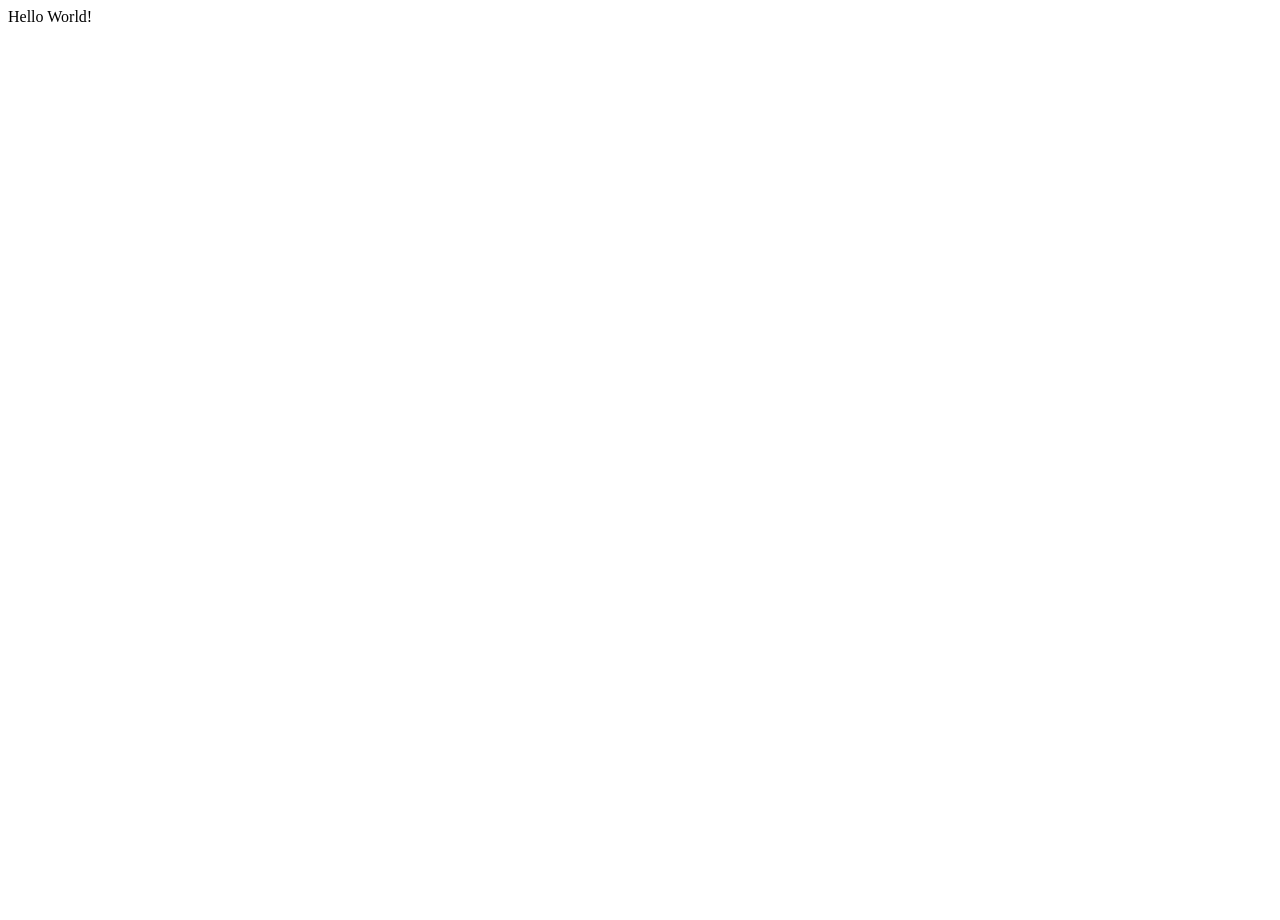
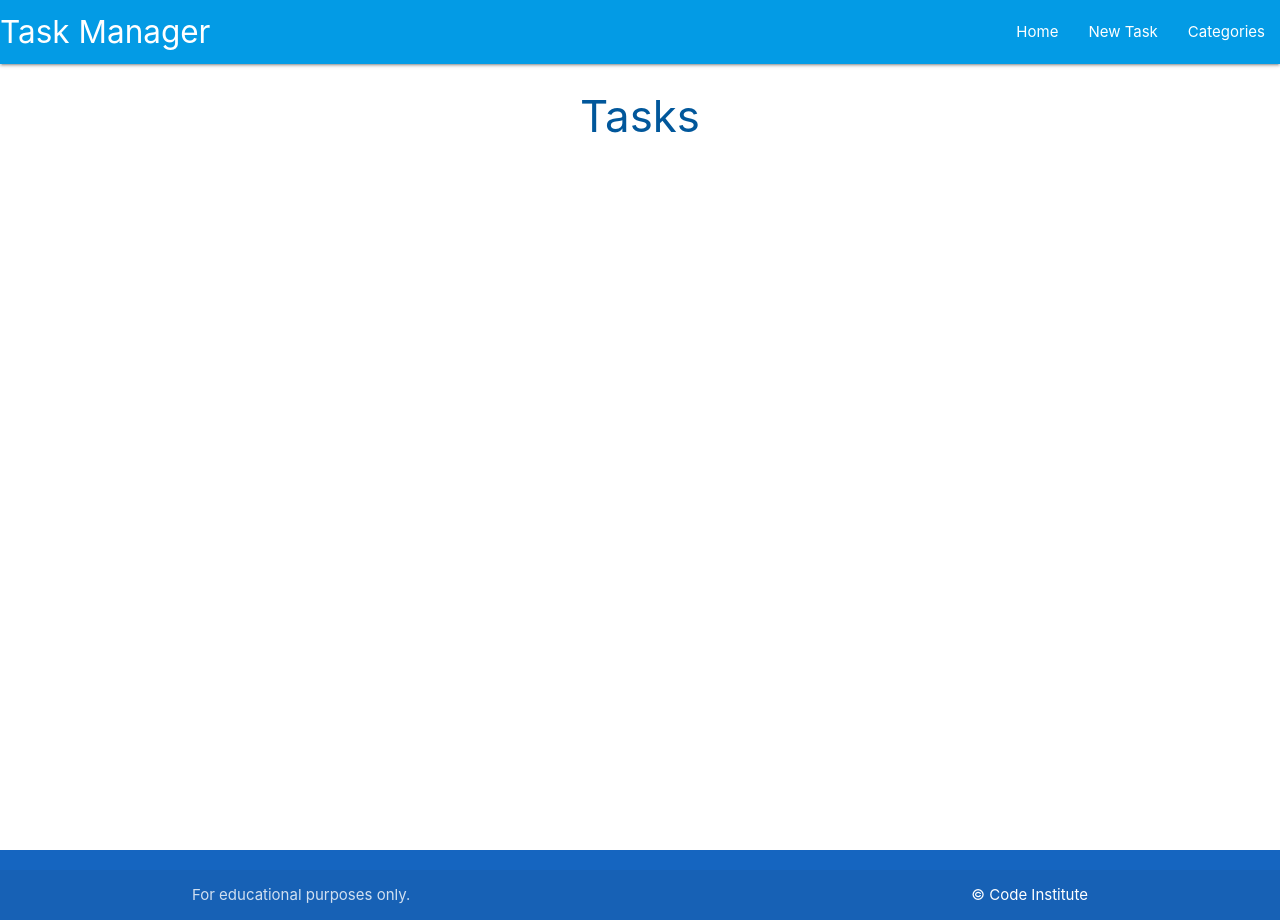
Before and after one commit to Cintakins/miniprojectPython, a Flask app: page / in a window 1280 px wide. Before the commit the page is almost empty. Run offline with Flask 2, Linux system fonts and the light colour scheme; some libraries are stand-ins or nearby versions.

Commit message:
added css styling and html for base page and tasks template

```diff
--- /dev/null
+++ b/static/css/style.css
@@ -0,0 +1,9 @@
+body {
+    display: flex;
+    min-height: 100vh;
+    flex-direction: column;
+  }
+
+  main {
+    flex: 1 0 auto;
+  }
--- /dev/null
+++ b/static/js/script.js
@@ -0,0 +1,5 @@
+document.addEventListener('DOMContentLoaded', function() {
+    // sidenav initialization
+    var sidenav = document.querySelectorAll('.sidenav');
+    M.Sidenav.init(sidenav);
+  });
--- a/taskmanager/models.py
+++ b/taskmanager/models.py
@@ -4,6 +4,7 @@ class Category(db.Model):
     # schema for primary model
     id = db.Column(db.Integer, primary_key=True)
     category_name = db.Column(db.String(25), unique=True, nullable=False)
+    tasks = db.relationship("Task", backref="category", cascade="all, delete", lazy=True)
 
     def __repr__(self):
         # repr to represent itself in the form of a string
@@ -21,4 +22,4 @@ class Task(db.Model):
 
     def __repr__(self):
         # repr to represent itself in the form of a string
-        return self
+        return f"#{self.id}- Task: {self.task_name}| Urgent: {self.is_urgent}"
--- a/taskmanager/routes.py
+++ b/taskmanager/routes.py
@@ -1,6 +1,7 @@
 from flask import render_template
 from taskmanager import app, db
+from taskmanager.models import Category, Task
 
 @app.route("/")
 def home():
-    return render_template("base.html")
+    return render_template("tasks.html")
--- a/taskmanager/templates/base.html
+++ b/taskmanager/templates/base.html
@@ -4,9 +4,45 @@
     <meta charset="UTF-8">
     <meta http-equiv="X-UA-Compatible" content="IE=edge">
     <meta name="viewport" content="width=device-width, initial-scale=1.0">
+    <script src="https://use.fontawesome.com/185ca9fce3.js"></script>
+    <link rel="stylesheet" href="https://cdnjs.cloudflare.com/ajax/libs/materialize/1.0.0/css/materialize.min.css" type="text/css">
+    <link rel="stylesheet" href="{{ url_for('static', filename='css/style.css') }}" type="text/css">
     <title>Task Manager</title>
 </head>
 <body>
-    Hello World!
+
+    <header>
+        <nav class="light-blue darken-1">
+            <div class="nav-wrapper">
+              <a href="{{ url_for('home') }}" class="brand-logo">Task Manager</a>
+              <a href="#" data-target="mobile-demo" class="sidenav-trigger"><i class="fas fa-bars">menu</i></a>
+              <ul class="right hide-on-med-and-down">
+                <li><a href="{{ url_for('home') }}">Home</a></li>
+                <li><a href="">New Task</a></li>
+                <li><a href="">Categories</a></li>
+              </ul>
+            </div>
+          </nav>
+
+          <ul class="sidenav" id="mobile-demo">
+            <li><a href="{{ url_for('home') }}">Home</a></li>
+            <li><a href="">New Task</a></li>
+            <li><a href="">Categories</a></li>
+          </ul>
+    </header>
+    <main class="container">
+        {% block content %}
+        {% endblock %}
+    </main>
+    <footer class="page-footer blue darken-3">
+        <div class="footer-copyright">
+          <div class="container">
+          For educational purposes only.
+          <a class="white-text text-lighten-4 right" href="https://codeinstitute.net" target="_blank">&copy; Code Institute</a>
+          </div>
+        </div>
+      </footer>
+    <script src="https://cdnjs.cloudflare.com/ajax/libs/materialize/1.0.0/js/materialize.min.js"></script>
+    <script src="{{ url_for('static', filename='js/script.js') }}"></script>
 </body>
 </html>
--- /dev/null
+++ b/taskmanager/templates/tasks.html
@@ -0,0 +1,6 @@
+{% extends "base.html" %}
+{% block content %}
+
+<h3 class="light-blue-text text-darken-4 center-align">Tasks</h3>
+
+{% endblock %}
```
